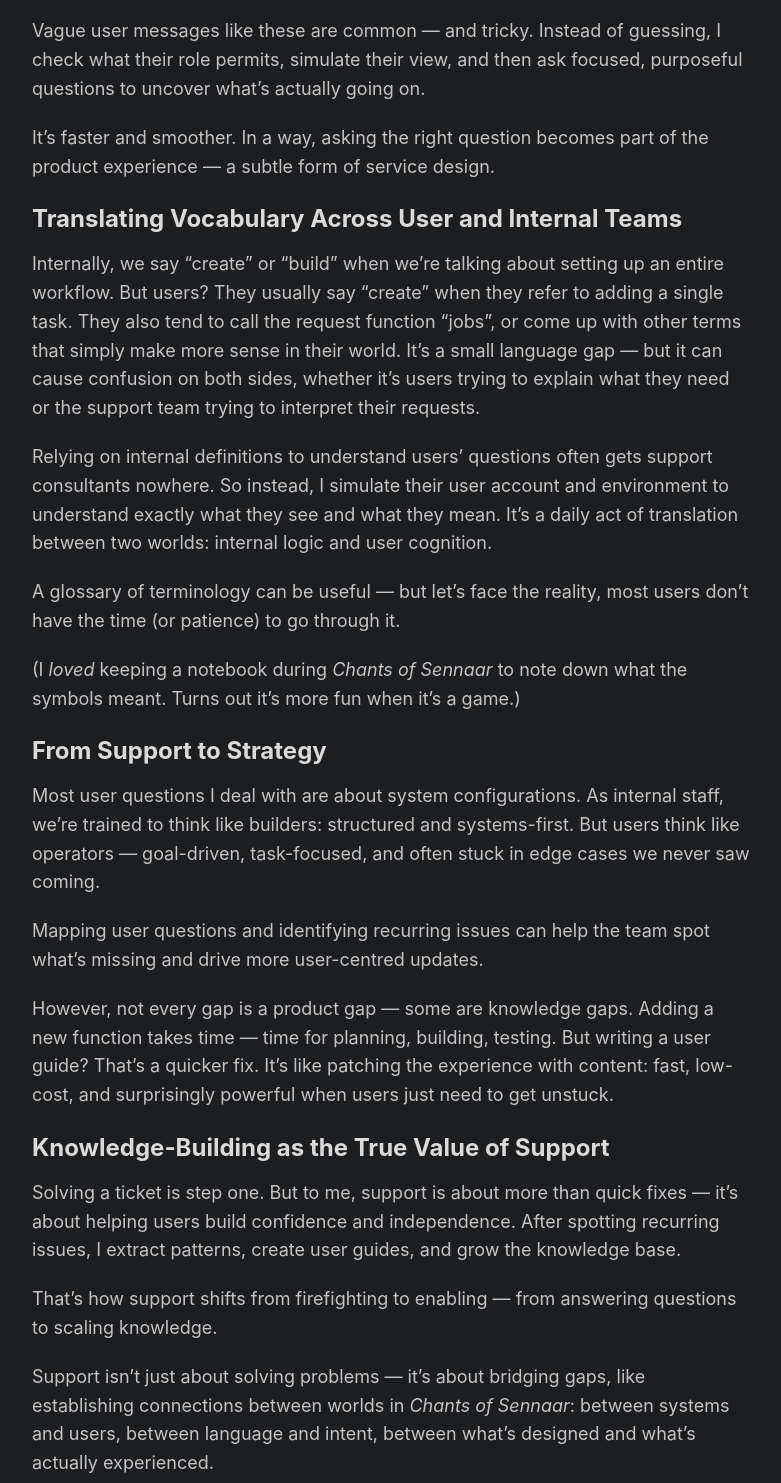
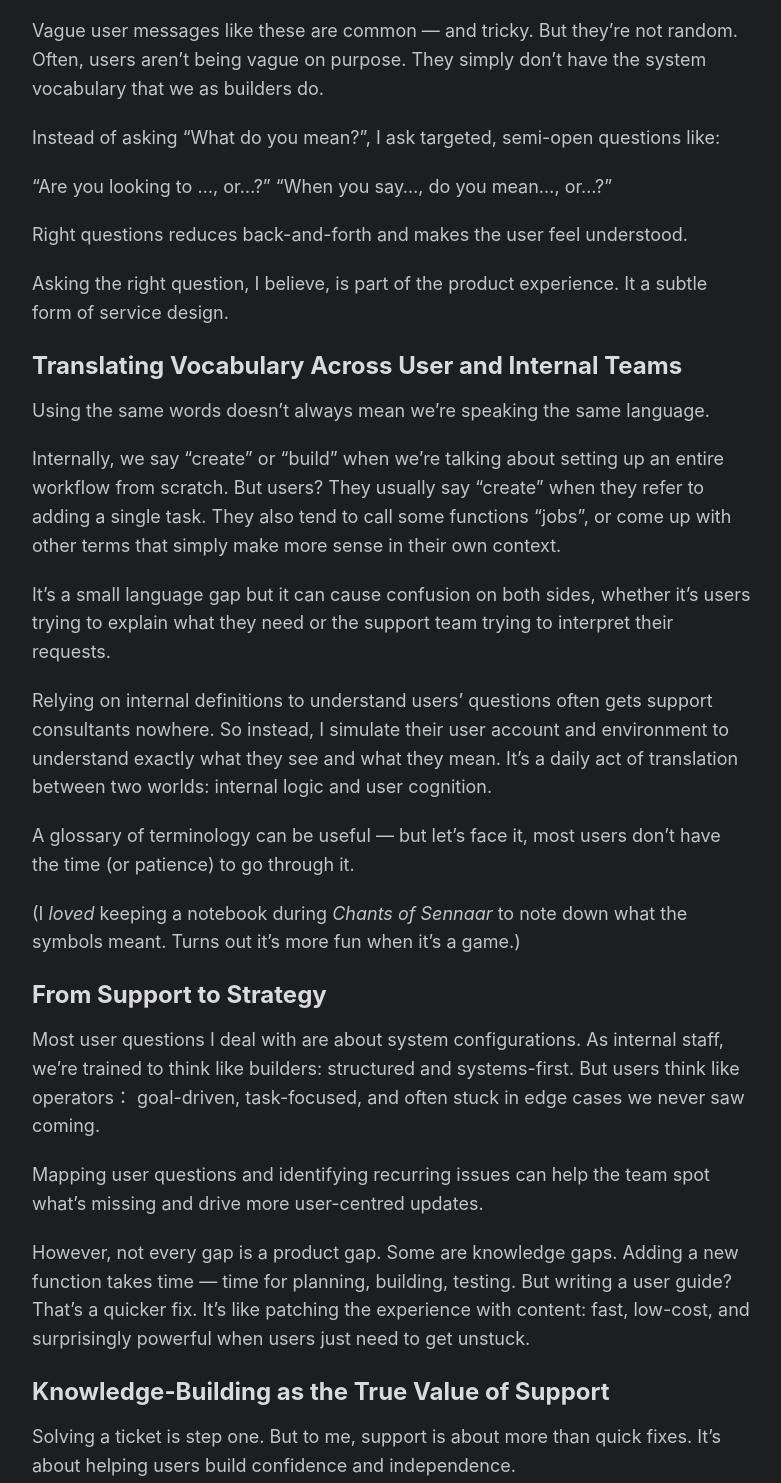
Before and after one commit to mengmeili/mengmei-site, a plain HTML site: page public/posts/2025-05-25-decoding-user/index.html in a window 1280 px wide. Shown: the part 667-2150 px from the top of the page, without its empty margins (248-1029 px from the left). Drawn offline with Linux system fonts and the light colour scheme.

Commit message:
Initial commit

```diff
--- a/public/posts/2025-05-25-decoding-user/index.html
+++ b/public/posts/2025-05-25-decoding-user/index.html
@@ -103,19 +103,28 @@ As a support consultant, I respond to dozens of customer enquiries every day. On
 <p>As a support consultant, I respond to dozens of customer enquiries every day. On the surface, I’m solving technical problems. But in reality, I’m decoding language: vague, emotional, and often indirect expressions that hide deeper needs.</p>
 <h3 id="reducing-ambiguity-with-targeted-questions">Reducing Ambiguity with Targeted Questions<a hidden class="anchor" aria-hidden="true" href="#reducing-ambiguity-with-targeted-questions">#</a></h3>
 <p>“It’s not working.” “Can’t see it.”</p>
-<p>Vague user messages like these are common — and tricky. Instead of guessing, I check what their role permits, simulate their view, and then ask focused, purposeful questions to uncover what’s actually going on.</p>
-<p>It’s faster and smoother. In a way, asking the right question becomes part of the product experience — a subtle form of service design.</p>
+<p>Vague user messages like these are common — and tricky. But they’re not random. Often, users aren’t being vague on purpose. They simply don’t have the system vocabulary that we as builders do.</p>
+<p>Instead of asking &ldquo;What do you mean?&rdquo;, I ask targeted, semi-open questions like:</p>
+<p>&ldquo;Are you looking to &hellip;, or&hellip;?&rdquo;
+&ldquo;When you say&hellip;, do you mean&hellip;, or&hellip;?&rdquo;</p>
+<p>Right questions reduces back-and-forth and makes the user feel understood.</p>
+<p>Asking the right question, I believe, is part of the product experience. It a subtle form of service design.</p>
 <h3 id="translating-vocabulary-across-user-and-internal-teams">Translating Vocabulary Across User and Internal Teams<a hidden class="anchor" aria-hidden="true" href="#translating-vocabulary-across-user-and-internal-teams">#</a></h3>
-<p>Internally, we say “create” or “build” when we’re talking about setting up an entire workflow. But users? They usually say “create” when they refer to adding a single task. They also tend to call the request function “jobs”, or come up with other terms that simply make more sense in their world. It’s a small language gap — but it can cause confusion on both sides, whether it’s users trying to explain what they need or the support team trying to interpret their requests.</p>
+<p>Using the same words doesn’t always mean we’re speaking the same language.</p>
+<p>Internally, we say “create” or “build” when we’re talking about setting up an entire workflow from scratch. But users? They usually say “create” when they refer to adding a single task. They also tend to call some functions “jobs”, or come up with other terms that simply make more sense in their own context.</p>
+<p>It’s a small language gap but it can cause confusion on both sides, whether it’s users trying to explain what they need or the support team trying to interpret their requests.</p>
 <p>Relying on internal definitions to understand users’ questions often gets support consultants nowhere. So instead, I simulate their user account and environment to understand exactly what they see and what they mean. It’s a daily act of translation between two worlds: internal logic and user cognition.</p>
-<p>A glossary of terminology can be useful — but let&rsquo;s face the reality, most users don’t have the time (or patience) to go through it.</p>
+<p>A glossary of terminology can be useful — but let&rsquo;s face it, most users don’t have the time (or patience) to go through it.</p>
 <p>(I <em>loved</em> keeping a notebook during <em>Chants of Sennaar</em> to note down what the symbols meant. Turns out it’s more fun when it’s a game.)</p>
 <h3 id="from-support-to-strategy">From Support to Strategy<a hidden class="anchor" aria-hidden="true" href="#from-support-to-strategy">#</a></h3>
-<p>Most user questions I deal with are about system configurations. As internal staff, we’re trained to think like builders: structured and systems-first. But users think like operators — goal-driven, task-focused, and often stuck in edge cases we never saw coming.</p>
+<p>Most user questions I deal with are about system configurations. As internal staff, we’re trained to think like builders: structured and systems-first. But users think like operators： goal-driven, task-focused, and often stuck in edge cases we never saw coming.</p>
 <p>Mapping user questions and identifying recurring issues can help the team spot what’s missing and drive more user-centred updates.</p>
-<p>However, not every gap is a product gap — some are knowledge gaps. Adding a new function takes time — time for planning, building, testing. But writing a user guide? That’s a quicker fix. It’s like patching the experience with content: fast, low-cost, and surprisingly powerful when users just need to get unstuck.</p>
+<p>However, not every gap is a product gap. Some are knowledge gaps. Adding a new function takes time — time for planning, building, testing. But writing a user guide? That’s a quicker fix. It’s like patching the experience with content: fast, low-cost, and surprisingly powerful when users just need to get unstuck.</p>
 <h3 id="knowledge-building-as-the-true-value-of-support">Knowledge-Building as the True Value of Support<a hidden class="anchor" aria-hidden="true" href="#knowledge-building-as-the-true-value-of-support">#</a></h3>
-<p>Solving a ticket is step one. But to me, support is about more than quick fixes — it’s about helping users build confidence and independence. After spotting recurring issues, I extract patterns, create user guides, and grow the knowledge base.</p>
+<p>Solving a ticket is step one. But to me, support is about more than quick fixes. It’s about helping users build confidence and independence.</p>
+<p>Maybe it comes from my background in teaching, but I genuinely believe that everyone deserves the chance to experience the joy of learning.</p>
+<p>I try to encourage the users to explore the user guides as much as possible, and and I always make sure to acknowledge when they take initiative or figure things out on their own.</p>
+<p>Moreover, after spotting recurring issues, I extract patterns, create user guides, and grow the knowledge base.</p>
 <p>That’s how support shifts from firefighting to enabling — from answering questions to scaling knowledge.</p>
 <p>Support isn’t just about solving problems — it’s about bridging gaps, like establishing connections between worlds in <em>Chants of Sennaar</em>: between systems and users, between language and intent, between what’s designed and what’s actually experienced.</p>
 
```
